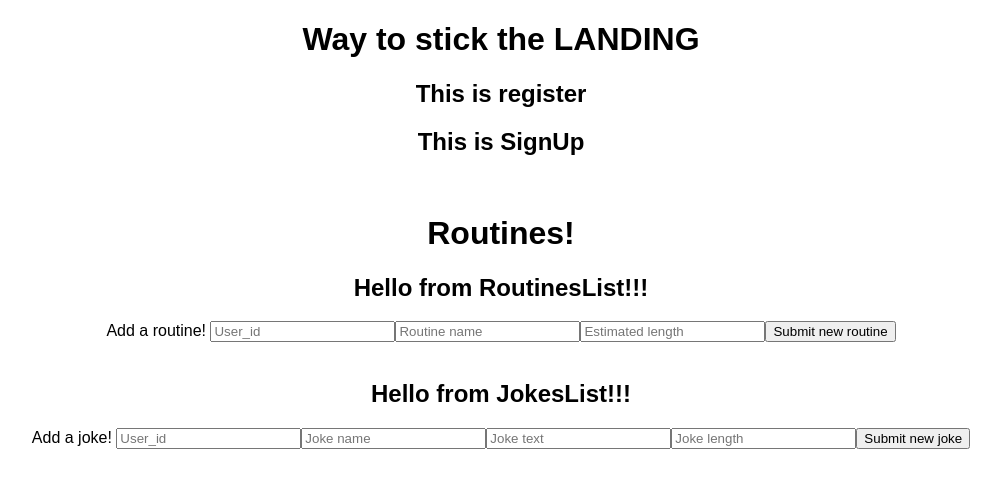
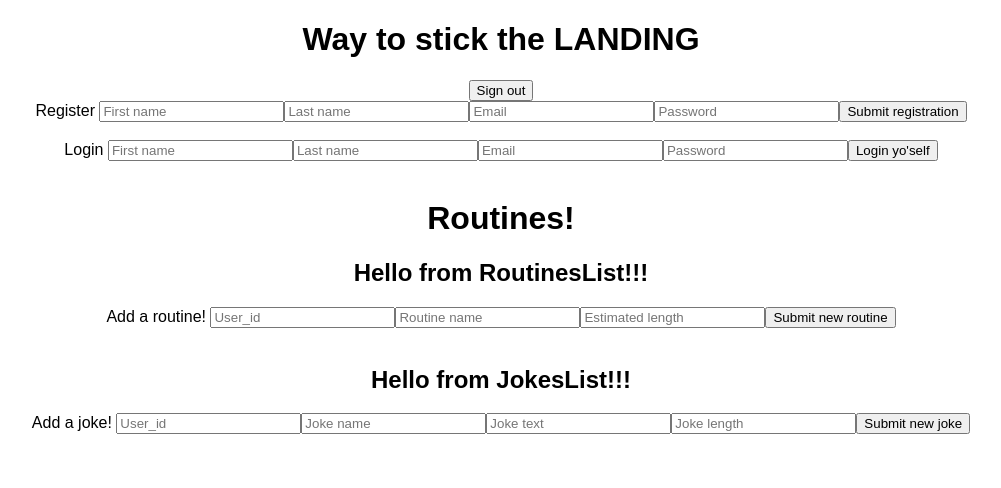
Before and after one commit to garrettrm9/Wise-Guy, a React (Create React App) app in the folder wise-guy-client/: page /landing in a window 1280 px wide. Shown: the top 488 px of the page, without its empty margins (139-1140 px from the left). Built offline with nearby package versions, Linux system fonts and the light colour scheme; no server answers.

Commit message:
logout button works, still working on login

```diff
--- a/wise-guy-client/src/App.js
+++ b/wise-guy-client/src/App.js
@@ -177,6 +177,7 @@ class App extends Component {
   logout(ev) {
     ev.preventDefault();
     TokenService.destroy();
+    console.log("app logout: totally signed out")
   }
 
   checkLogin() {
--- a/wise-guy-client/src/Components/Landing/Landing.js
+++ b/wise-guy-client/src/Components/Landing/Landing.js
@@ -1,78 +1,25 @@
 import React, { Component } from "react";
 // import {Link} from 'react-router-dom'
-import Register from './Register'
-import SignUp from './SignUp'
+import Register from "./Register";
+import SignUp from "./SignUp";
 
 class Landing extends Component {
-
-    constructor(props){
-      super(props)
-      this.state = {
-        first_name: "",
-        last_name: "",
-        email: "",
-        password: ""
-      }
-      this.changeHandler = this.changeHandler.bind(this)
-      this.registerUser = this.registerUser.bind(this)
-    }
-
-    changeHandler(e){
-      e.preventDefault()
-      const key = e.target.name
-      const value = e.target.value
-      this.setState(prevState => {
-        prevState[key] = value
-        return prevState
-      })
-      // console.log("landing changeHandler", this.state)
-    }
-
-    registerUser(e){
-      e.preventDefault()
-      this.props.register(this.state)
-    }
-
-    loginUser(e){
-      e.preventDefault()
-      this.props.login(this.state)
-    }
-
-    render(){
-      return(
+  render() {
+    return (
       <div className="landing_container">
         <h1>Way to stick the LANDING</h1>
-          <Register/>
-          <SignUp/>
+        <button onClick={this.props.logout}>Sign out</button>
+        <br/>
+        <Register register={this.props.register} />
+        <br/>
+        <SignUp login={this.props.login} />
       </div>
-      )
+    );
   }
 }
 
-export default Landing
+export default Landing;
 
 // <Link to="/register"><button>Register</button></Link>
 // <br />
 // <Link to="/login"><button>Login</button></Link>
-
-    // <div className="registration_container">
-    //          <form onSubmit={this.registerUser}>
-    //             <label>Register </label>
-    //               <input onChange={this.changeHandler} type='text' placeholder='First name' name='first_name' value={this.state.first_name}/>
-    //               <input onChange={this.changeHandler} type='text' placeholder='Last name' name='last_name' value={this.state.last_name}/>
-    //               <input onChange={this.changeHandler} type='text' placeholder='Email' name='email' value={this.state.email}/>
-    //               <input onChange={this.changeHandler} type='text' placeholder='Password' name='password' value={this.state.password}/>
-    //             <button>Submit registration</button>
-    //           </form>
-    //         </div>
-    //         <br/>
-    //         <div className="login">
-    //          <form onSubmit={this.loginUser}>
-    //             <label>Login </label>
-    //               <input onChange={this.changeHandler} type='text' placeholder='First name' name='first_name' value={this.state.first_name}/>
-    //               <input onChange={this.changeHandler} type='text' placeholder='Last name' name='last_name' value={this.state.last_name}/>
-    //               <input onChange={this.changeHandler} type='text' placeholder='Email' name='email' value={this.state.email}/>
-    //               <input onChange={this.changeHandler} type='text' placeholder='Password' name='password' value={this.state.password}/>
-    //             <button>Login yo'self</button>
-    //           </form>
-            // </div>
--- a/wise-guy-client/src/Components/Landing/Register.js
+++ b/wise-guy-client/src/Components/Landing/Register.js
@@ -2,12 +2,48 @@ import React, { Component } from "react";
 
   class Register extends Component {
 
+    constructor(props){
+      super(props)
+      this.state = {
+        first_name: "",
+        last_name: "",
+        email: "",
+        password: ""
+      }
+      this.changeHandler = this.changeHandler.bind(this)
+      this.registerUser = this.registerUser.bind(this)
+    }
+
+    changeHandler(e){
+      e.preventDefault()
+      const key = e.target.name
+      const value = e.target.value
+      this.setState(prevState => {
+        prevState[key] = value
+        return prevState
+      })
+      // console.log("landing changeHandler", this.state)
+    }
+
+    registerUser(e){
+      e.preventDefault()
+      this.props.register(this.state)
+    }
+
     render(){
       return(
-        <h2>This is register</h2>
+        <div className="registration_container">
+         <form onSubmit={this.registerUser}>
+            <label>Register </label>
+              <input onChange={this.changeHandler} type='text' placeholder='First name' name='first_name' value={this.state.first_name}/>
+              <input onChange={this.changeHandler} type='text' placeholder='Last name' name='last_name' value={this.state.last_name}/>
+              <input onChange={this.changeHandler} type='text' placeholder='Email' name='email' value={this.state.email}/>
+              <input onChange={this.changeHandler} type='text' placeholder='Password' name='password' value={this.state.password}/>
+            <button>Submit registration</button>
+          </form>
+        </div>
       )
     }
-
   }
 
 export default Register
--- a/wise-guy-client/src/Components/Landing/SignUp.js
+++ b/wise-guy-client/src/Components/Landing/SignUp.js
@@ -2,12 +2,48 @@ import React, { Component } from "react";
 
   class SignUp extends Component {
 
+    constructor(props){
+      super(props)
+      this.state = {
+        first_name: "",
+        last_name: "",
+        email: "",
+        password: ""
+      }
+      this.changeHandler = this.changeHandler.bind(this)
+      this.loginUser = this.loginUser.bind(this)
+    }
+
+    changeHandler(e){
+      e.preventDefault()
+      const key = e.target.name
+      const value = e.target.value
+      this.setState(prevState => {
+        prevState[key] = value
+        return prevState
+      })
+      // console.log("landing changeHandler", this.state)
+    }
+
+    loginUser(e){
+      e.preventDefault()
+      this.props.login(this.state)
+    }
+
     render(){
       return(
-        <h2>This is SignUp</h2>
+        <div className="login">
+         <form onSubmit={this.loginUser}>
+            <label>Login </label>
+              <input onChange={this.changeHandler} type='text' placeholder='First name' name='first_name' value={this.state.first_name}/>
+              <input onChange={this.changeHandler} type='text' placeholder='Last name' name='last_name' value={this.state.last_name}/>
+              <input onChange={this.changeHandler} type='text' placeholder='Email' name='email' value={this.state.email}/>
+              <input onChange={this.changeHandler} type='text' placeholder='Password' name='password' value={this.state.password}/>
+            <button>Login yo'self</button>
+          </form>
+        </div>
       )
     }
-
   }
 
 export default SignUp
```
Also changed, not shown: 1 other file (tests, documents, lock files or other folders). Lines whose indentation alone changed are shown as unchanged.
